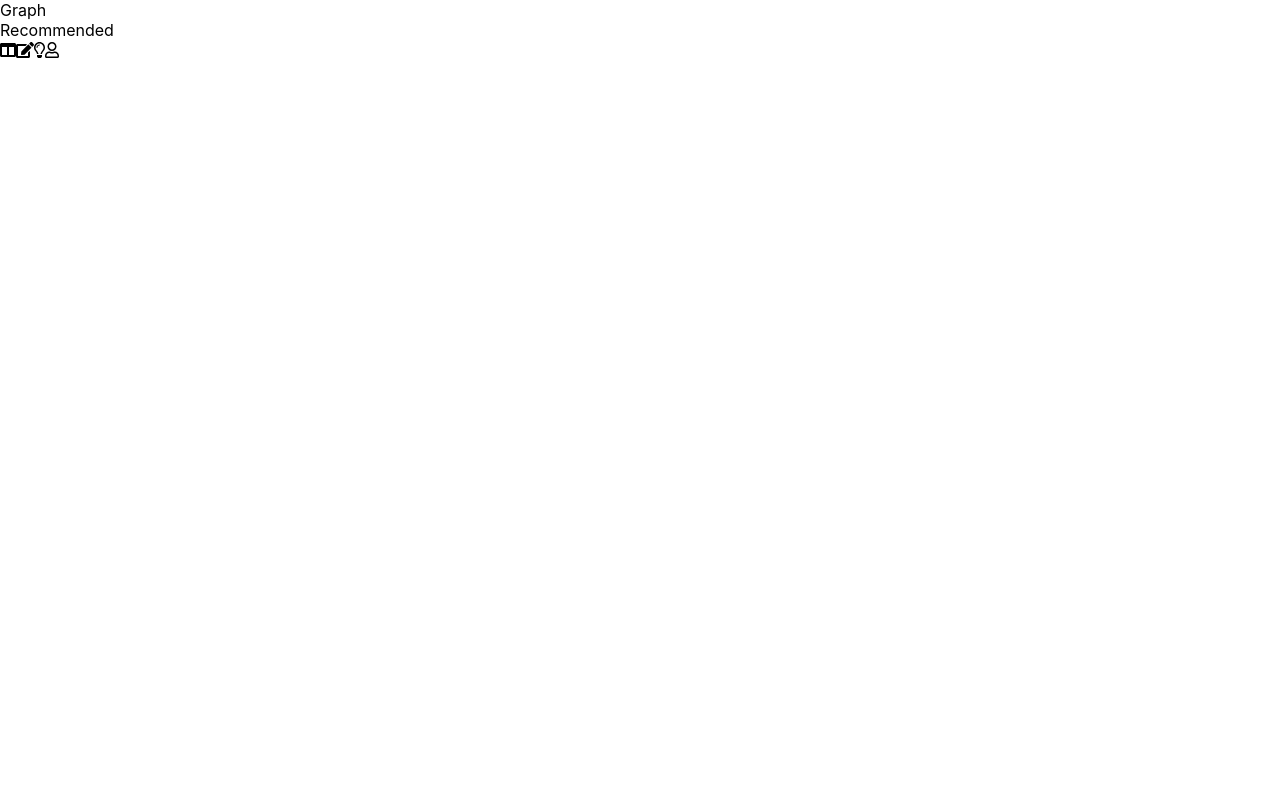
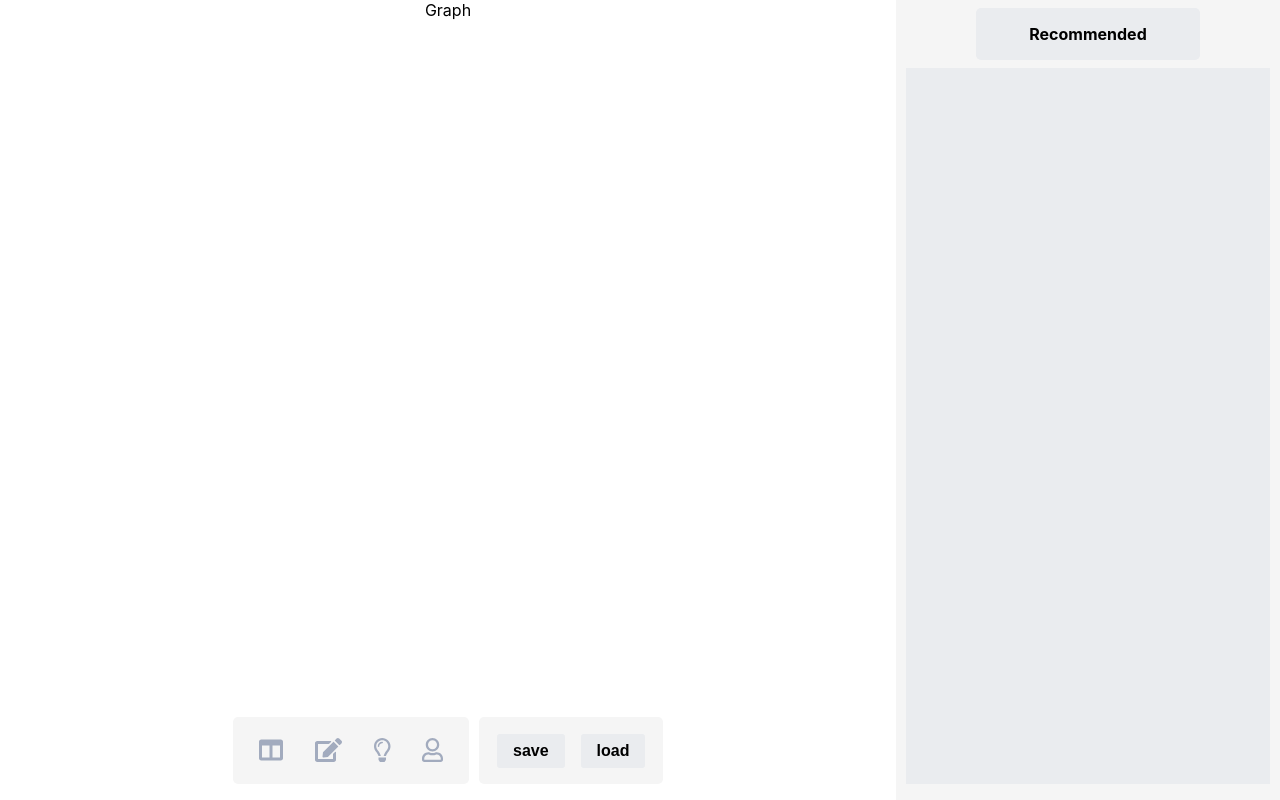
Before and after one commit to Ewha-BTS/ERP, a React (Create React App) app in the folder erp-client/: page /recommend in a window 1280 px wide. Built offline with nearby package versions, Linux system fonts and the light colour scheme.

Commit message:
update initial recommendation page

```diff
--- a/erp-client/src/App.js
+++ b/erp-client/src/App.js
@@ -13,21 +13,18 @@ function App() {
       <Switch>
         <Route path="/" exact>
           <MainDashboard />
-          <TabBar data={false} />
         </Route>
         <Route path="/define">
           <UserDefine />
-          <TabBar data={false} />
         </Route>
         <Route path="/recommend">
           <Recommendation />
-          <TabBar data={false} />
         </Route>
-        <Route path="mypage">
+        <Route path="/mypage">
           <MyPage />
-          <TabBar data={false} />
         </Route>
       </Switch>
+      <TabBar data={false} />
     </Router>
   );
 }
--- a/erp-client/src/components/common/TabBar.js
+++ b/erp-client/src/components/common/TabBar.js
@@ -7,25 +7,69 @@ import { faUser } from "@fortawesome/free-regular-svg-icons";
 
 import styled from "styled-components";
 
-const TabBarWrap = styled.div``;
+const TabBarWrap = styled.div`
+  .tabBar {
+    width: 70%;
+    position: absolute;
+    bottom: 1rem;
+    display: flex;
+    justify-content: center;
+
+    > * {
+      padding: 5px 10px;
+      background-color: rgb(96.1%, 96.1%, 96.1%);
+      border-radius: 5px;
+    }
+
+    &__icon {
+      > * {
+        font-size: 1.5rem;
+        margin: 1rem;
+        color: rgb(63.7%, 67.1%, 74.5%);
+      }
+    }
+
+    &__button {
+      margin-left: 10px;
+      padding: 5px 10px;
+      display: flex;
+      align-items: center;
+      justify-content: center;
+
+      > * {
+        margin: 0.5rem;
+        padding: 0.5rem 1rem;
+        border-radius: 3px;
+        border: none;
+        background-color: rgb(91.8%, 92.4%, 93.7%);
+        font-size: 1rem;
+        font-weight: bold;
+      }
+    }
+  }
+`;
 
 const TabBar = ({ data }) => {
+  data = true;
+
   return (
     <TabBarWrap>
-      <div className="tab-bar">
-        <FontAwesomeIcon icon={faColumns} />
-        <FontAwesomeIcon icon={faEdit} />
-        <FontAwesomeIcon icon={faLightbulb} />
-        <FontAwesomeIcon icon={faUser} />
+      <div className="tabBar">
+        <div className="tabBar__icon">
+          <FontAwesomeIcon className="tabBar__icon--board" icon={faColumns} />
+          <FontAwesomeIcon className="tabBar__icon--make" icon={faEdit} />
+          <FontAwesomeIcon className="tabBar__icon--rec" icon={faLightbulb} />
+          <FontAwesomeIcon className="tabBar__icon--mypage" icon={faUser} />
+        </div>
+        {data ? (
+          <div className="tabBar__button">
+            <button className="tabBar__button--save">save</button>
+            <button className="tabBar__button--load">load</button>
+          </div>
+        ) : (
+          <></>
+        )}
       </div>
-      {data ? (
-        <div className="graph__button">
-          <button className="load__button">load</button>
-          <button className="save__button">save</button>
-        </div>
-      ) : (
-        <></>
-      )}
     </TabBarWrap>
   );
 };
--- a/erp-client/src/components/main/EditBar.js
+++ /dev/null
@@ -1,7 +0,0 @@
-import React from "react";
-
-const EditBar = () => {
-  return <div>Edit Plot</div>;
-};
-
-export default EditBar;
--- a/erp-client/src/components/main/Graph.js
+++ b/erp-client/src/components/main/Graph.js
@@ -1,7 +1,23 @@
 import React from "react";
 
+import styled from "styled-components";
+
+const GraphWrap = styled.div`
+  .graph {
+    width: 70%;
+    height: 90%;
+    display: flex;
+    justify-content: center;
+    align-items: center;
+  }
+`;
+
 const Graph = () => {
-  return <div>Graph</div>;
+  return (
+    <GraphWrap>
+      <div className="graph">Graph</div>
+    </GraphWrap>
+  );
 };
 
 export default Graph;
--- a/erp-client/src/components/main/RecommendBar.js
+++ /dev/null
@@ -1,7 +0,0 @@
-import React from "react";
-
-const RecommendBar = () => {
-  return <div>Recommended</div>;
-};
-
-export default RecommendBar;
--- /dev/null
+++ b/erp-client/src/components/main/SideBar.js
@@ -0,0 +1,70 @@
+import React from "react";
+
+import styled from "styled-components";
+
+const SideBarWrap = styled.div`
+  .sideBar {
+    position: absolute;
+    margin: 0;
+    background-color: rgb(96.1%, 96.1%, 96.1%);
+    top: 0;
+    right: 0;
+    width: 30%;
+    height: 100%;
+    display: flex;
+    justify-content: space-around;
+
+    > * {
+      display: flex;
+      flex-direction: column;
+      width: 100%;
+      align-items: center;
+    }
+
+    &__title {
+      width: 50%;
+      display: flex;
+      justify-content: center;
+      align-items: center;
+      margin: 0.5rem;
+      padding: 1rem;
+      font-weight: bold;
+      background-color: rgb(91.8%, 92.4%, 93.7%);
+      border-radius: 5px;
+    }
+
+    &__body {
+      position: relative;
+      background-color: rgb(91.8%, 92.4%, 93.7%);
+      height: 100%;
+      width: 95%;
+      margin-bottom: 1rem;
+    }
+  }
+`;
+
+const SideBar = ({ graph }) => {
+  // 각 페이지에 맞게 sidebar의 내용 바꾸기
+  // 일단 지금은 recommendation page에 맞게 설정되어 있음
+
+  return (
+    <SideBarWrap>
+      <div className="sideBar">
+        <div className="sideBar__rec">
+          <div className="sideBar__title">Recommended</div>
+          <div className="sideBar__body"></div>
+        </div>
+        {graph ? (
+          <div className="sideBar__edit">
+            <div className="sideBar__title">Edit Plot</div>
+            <div className="sideBar__body"></div>
+          </div>
+        ) : (
+          <></>
+        )}
+      </div>
+    </SideBarWrap>
+  );
+};
+
+export default SideBar;
--- a/erp-client/src/index.css
+++ b/erp-client/src/index.css
@@ -1,13 +1,15 @@
 body {
   margin: 0;
-  font-family: -apple-system, BlinkMacSystemFont, 'Segoe UI', 'Roboto', 'Oxygen',
-    'Ubuntu', 'Cantarell', 'Fira Sans', 'Droid Sans', 'Helvetica Neue',
+  font-family: -apple-system, BlinkMacSystemFont, "Segoe UI", "Roboto", "Oxygen",
+    "Ubuntu", "Cantarell", "Fira Sans", "Droid Sans", "Helvetica Neue",
     sans-serif;
   -webkit-font-smoothing: antialiased;
   -moz-osx-font-smoothing: grayscale;
+  width: 100vw;
+  height: 100vh;
 }
 
 code {
-  font-family: source-code-pro, Menlo, Monaco, Consolas, 'Courier New',
+  font-family: source-code-pro, Menlo, Monaco, Consolas, "Courier New",
     monospace;
 }
--- a/erp-client/src/pages/Recommendation.js
+++ b/erp-client/src/pages/Recommendation.js
@@ -1,8 +1,7 @@
 import React, { useState } from "react";
 
 import Graph from "../components/main/Graph";
-import RecommendBar from "../components/main/RecommendBar";
-import EditBar from "../components/main/EditBar";
+import SideBar from "../components/main/SideBar";
 
 const Recommendation = () => {
   const [graph, setGraph] = useState(null);
@@ -10,16 +9,7 @@ const Recommendation = () => {
   return (
     <div>
       <Graph />
-      {graph ? (
-        <div className="bar__option">
-          <RecommendBar />
-          <EditBar />
-        </div>
-      ) : (
-        <div className="bar__option">
-          <RecommendBar />
-        </div>
-      )}
+      <SideBar graph={graph} />
     </div>
   );
 };
```
Also changed, not shown: 1 other file (tests, documents, lock files or other folders).
